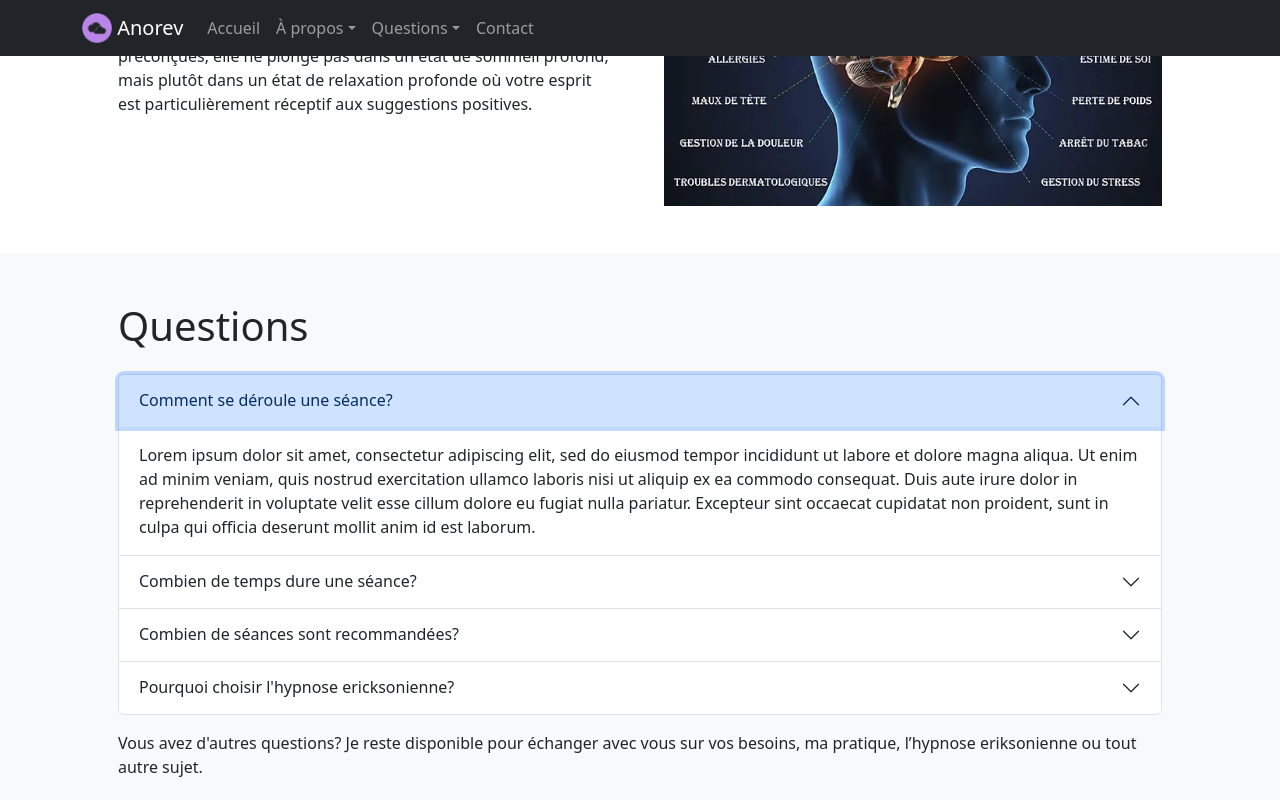
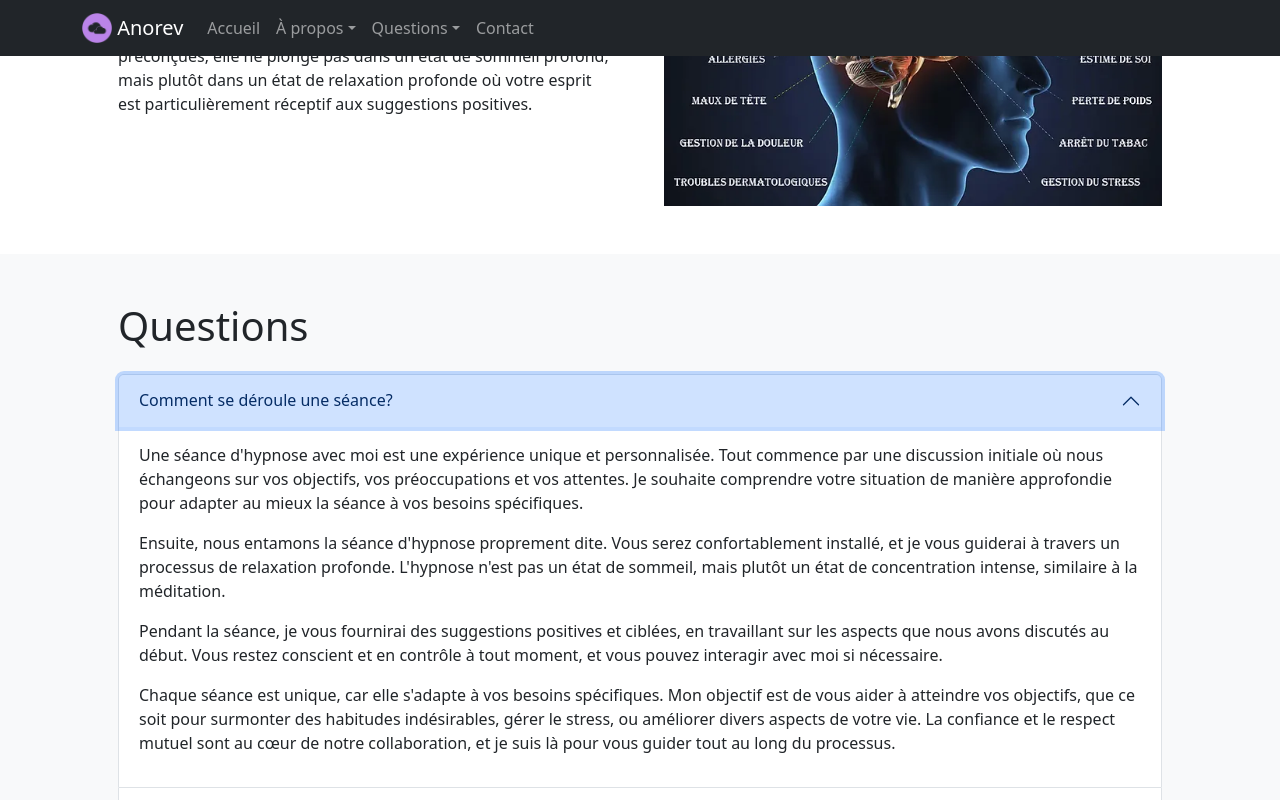
Before and after one commit to ValerianVrn/Anorev, a React (Create React App) app in the folder anorev/: page / in a window 1280 px wide. Both pictures are taken after a click on the button "Comment se déroule une séance?". Shown: the part 2439-3239 px from the top of the page. Built offline with nearby package versions, Linux system fonts and the light colour scheme.

Commit message:
feat: questions content

```diff
--- a/anorev/src/components/Questions.js
+++ b/anorev/src/components/Questions.js
@@ -13,50 +13,37 @@ export default function Questions({ activeKey, handleAccordionToggle }) {
                         <Accordion.Item id="questions-session-description" eventKey="0">
                             <Accordion.Header>Comment se déroule une séance?</Accordion.Header>
                             <Accordion.Body>
-                            Lorem ipsum dolor sit amet, consectetur adipiscing elit, sed do
-                            eiusmod tempor incididunt ut labore et dolore magna aliqua. Ut enim ad
-                            minim veniam, quis nostrud exercitation ullamco laboris nisi ut
-                            aliquip ex ea commodo consequat. Duis aute irure dolor in
-                            reprehenderit in voluptate velit esse cillum dolore eu fugiat nulla
-                            pariatur. Excepteur sint occaecat cupidatat non proident, sunt in
-                            culpa qui officia deserunt mollit anim id est laborum.
+                                <p>Une séance d'hypnose avec moi est une expérience unique et personnalisée. Tout commence par une discussion initiale où nous échangeons sur vos objectifs, vos préoccupations et vos attentes. Je souhaite comprendre votre situation de manière approfondie pour adapter au mieux la séance à vos besoins spécifiques.</p>
+                                <p>Ensuite, nous entamons la séance d'hypnose proprement dite. Vous serez confortablement installé, et je vous guiderai à travers un processus de relaxation profonde. L'hypnose n'est pas un état de sommeil, mais plutôt un état de concentration intense, similaire à la méditation.</p>
+                                <p>Pendant la séance, je vous fournirai des suggestions positives et ciblées, en travaillant sur les aspects que nous avons discutés au début. Vous restez conscient et en contrôle à tout moment, et vous pouvez interagir avec moi si nécessaire.</p>
+                                <p>Chaque séance est unique, car elle s'adapte à vos besoins spécifiques. Mon objectif est de vous aider à atteindre vos objectifs, que ce soit pour surmonter des habitudes indésirables, gérer le stress, ou améliorer divers aspects de votre vie. La confiance et le respect mutuel sont au cœur de notre collaboration, et je suis là pour vous guider tout au long du processus.</p>
                             </Accordion.Body>
                         </Accordion.Item>
                         <Accordion.Item id="questions-session-duration" eventKey="1">
                             <Accordion.Header>Combien de temps dure une séance?</Accordion.Header>
                             <Accordion.Body>
-                            Lorem ipsum dolor sit amet, consectetur adipiscing elit, sed do
-                            eiusmod tempor incididunt ut labore et dolore magna aliqua. Ut enim ad
-                            minim veniam, quis nostrud exercitation ullamco laboris nisi ut
-                            aliquip ex ea commodo consequat. Duis aute irure dolor in
-                            reprehenderit in voluptate velit esse cillum dolore eu fugiat nulla
-                            pariatur. Excepteur sint occaecat cupidatat non proident, sunt in
-                            culpa qui officia deserunt mollit anim id est laborum.
+                                <p>La durée d'une séance d'hypnose peut varier en fonction des besoins spécifiques de chaque individu. En général, une séance dure généralement 60 minutes. Cependant, cette plage de temps peut être ajustée en fonction des objectifs spécifiques que nous cherchons à atteindre.</p>
+                                <p>La première séance pourrait prendre un peu plus de temps car nous consacrerons du temps à discuter de votre situation, de vos objectifs et à répondre à toutes vos questions. C'est une étape importante pour assurer que la séance d'hypnose soit parfaitement adaptée à vos besoins.</p>
+                                <p>Je crois en la qualité plutôt qu'en la quantité, donc chaque séance est conçue pour être aussi efficace et bénéfique que possible. L'objectif est d'atteindre les résultats souhaités tout en respectant votre confort et votre bien-être pendant le processus d'hypnose.</p>
                             </Accordion.Body>
                         </Accordion.Item>
                         <Accordion.Item id="questions-session-number" eventKey="2">
                             <Accordion.Header>Combien de séances sont recommandées?</Accordion.Header>
                             <Accordion.Body>
-                            Lorem ipsum dolor sit amet, consectetur adipiscing elit, sed do
-                            eiusmod tempor incididunt ut labore et dolore magna aliqua. Ut enim ad
-                            minim veniam, quis nostrud exercitation ullamco laboris nisi ut
-                            aliquip ex ea commodo consequat. Duis aute irure dolor in
-                            reprehenderit in voluptate velit esse cillum dolore eu fugiat nulla
-                            pariatur. Excepteur sint occaecat cupidatat non proident, sunt in
-                            culpa qui officia deserunt mollit anim id est laborum.
+                                <p>Le nombre de séances recommandées peut varier en fonction de la nature spécifique de la situation et des objectifs que vous souhaitez atteindre. Lors de notre première rencontre, nous discuterons de vos besoins, de la complexité de la situation, et nous établirons ensemble des objectifs réalistes.</p>
+                                <p>Dans certains cas, des résultats significatifs peuvent être obtenus en quelques séances, tandis que d'autres situations peuvent nécessiter un suivi plus régulier sur une période prolongée. Mon approche est centrée sur vos besoins individuels, et je recommande un plan de traitement personnalisé en fonction de notre évaluation initiale.</p>
+                                <p>Il est important de souligner que l'hypnose n'est souvent pas une solution unique et instantanée. C'est un processus qui se construit au fil du temps, favorisant des changements progressifs et durables. Je suis là pour vous guider à chaque étape du chemin, en ajustant le nombre de séances en fonction de vos progrès et de vos besoins changeants.</p>
+                                <p>Notre collaboration est une équipe, et nous déterminerons ensemble le rythme qui convient le mieux à vos objectifs individuels et à votre style de vie.</p>
                             </Accordion.Body>
                         </Accordion.Item>
                         <Accordion.Item id="questions-why-erickson" eventKey="3">
                             <Accordion.Header>Pourquoi choisir l'hypnose ericksonienne?</Accordion.Header>
                             <Accordion.Body>
-                                <ul>
-                                    <li><strong>Approche Personnalisée :</strong> Chaque séance est adaptée à vos besoins spécifiques.</li>
-                                    <li><strong>Bienveillance et Respect :</strong> Notre équipe pratique l'hypnose dans un cadre empreint de respect et de bienveillance.</li>
-                                    <li><strong>Changement Positif :</strong> Elle vise à stimuler le potentiel de changement positif déjà présent en vous.</li>
-                                    <li><strong>Solutions Durables :</strong> Les résultats sont souvent durables, car elle agit au niveau du subconscient.</li>
-                                </ul>
-                                <p>Que vous cherchiez à surmonter des défis personnels, à améliorer votre bien-être mental ou à atteindre des objectifs spécifiques, l'hypnose ericksonienne peut être un outil efficace. Accessible à tous, elle offre une expérience positive et non invasive.</p>
-                                <p>Le cabinet a été conçu pour créer un environnement apaisant et sécurisé. Chaque détail, de la décoration à l'aménagement des espaces, a été pensé pour favoriser une atmosphère de confiance. Nous croyons que votre bien-être commence dès le moment où vous franchissez notre porte.</p>
+                                <p>Choisir l'hypnose ericksonienne apporte plusieurs avantages distincts. Tout d'abord, cette approche est centrée sur l'individu. Conçue par le célèbre psychiatre et psychologue Milton H. Erickson, elle reconnaît la singularité de chaque personne et s'adapte à ses besoins uniques.</p>
+                                <p>L'hypnose ericksonienne se distingue par son approche souple et créative. Plutôt que d'utiliser des scripts génériques, je m'adapte à votre langage, à votre façon de penser et à vos expériences individuelles. Cela permet d'obtenir des résultats plus personnalisés et significatifs.</p>
+                                <p>Une autre caractéristique clé de l'hypnose ericksonienne est son utilisation habile de la suggestion indirecte. Plutôt que des instructions directes, je fais appel à votre subconscient de manière subtile et créative. Cela permet d'explorer les racines profondes des problèmes et de faciliter des changements durables.</p>
+                                <p>Enfin, l'hypnose ericksonienne favorise la collaboration active entre le praticien et le client. Vous n'êtes pas un simple observateur, mais un participant actif dans le processus de changement. Cela renforce l'autonomie et le sentiment de contrôle, contribuant ainsi à des transformations plus profondes et significatives.</p>
+                                <p>En résumé, choisir l'hypnose ericksonienne offre une approche personnalisée, créative et collaborative pour aider à surmonter les défis et atteindre les objectifs spécifiques que vous avez en tête.</p>
                             </Accordion.Body>
                         </Accordion.Item>
                     </Accordion>
```
